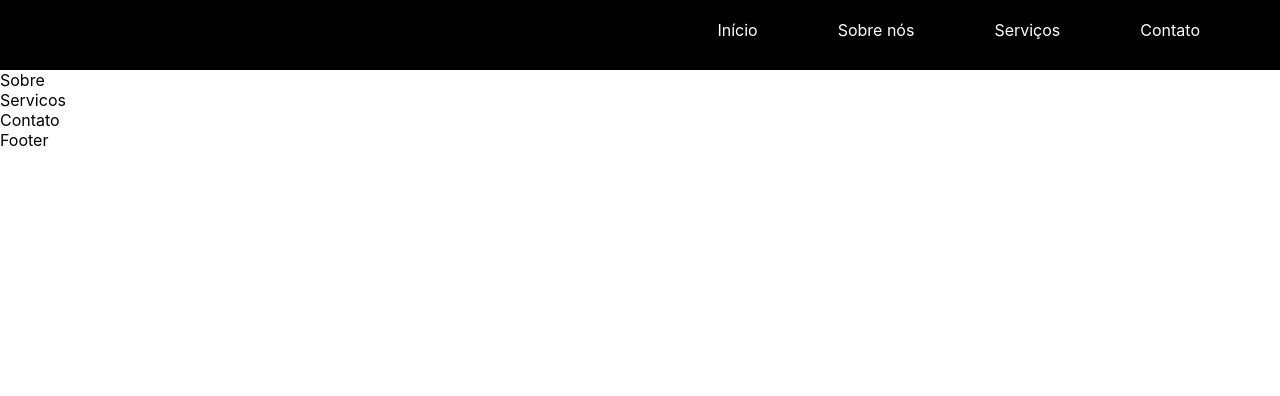
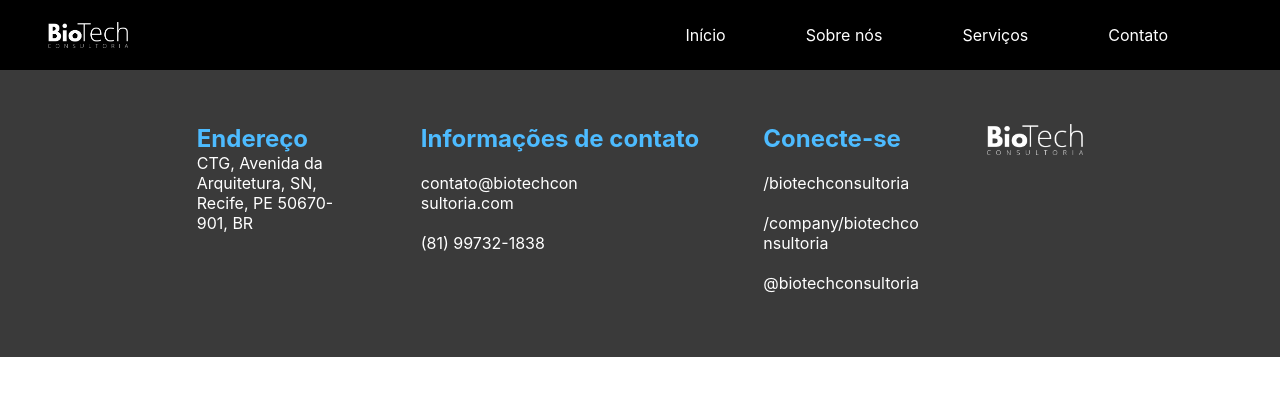
Before and after one commit to citi-onboarding/biotech-onepage, a Django app: page / in a window 1280 px wide. Shown: the top 396 px of the page. Run offline with Django 3.2, Linux system fonts and the light colour scheme.

Commit message:
navbar quase pronta e footer quase pronto

```diff
--- a/core/templates/sections/footer.html
+++ b/core/templates/sections/footer.html
@@ -1,4 +1,41 @@
-{% load static %}
-<section id="footer">
-    Footer
-</section>
+<footer>
+    <div id="cinza">
+        <div class="endereco">
+            <img>
+            <h2>Endereço</h2>
+            <p>CTG, Avenida da Arquitetura, SN, Recife, PE 50670-901, BR</p>
+        </div>
+        <div class="informacoes">
+            <h2>Informações de contato</h2>
+            <ul>
+                <li>
+                    <img>
+                    <p>contato@biotechconsultoria.com</p>
+                </li>
+                <li>
+                    <img>
+                    <p>(81) 99732-1838</p>
+                </li>
+            </ul>
+        </div>
+        <div class="conecte">
+            <h2>Conecte-se</h2>
+            <ul>
+                <li>
+                    <img>
+                    <p>/biotechconsultoria</p>
+                </li>
+                <li>
+                    <img>
+                    <p>/company/biotechconsultoria</p>
+                </li>
+                <li>
+                    <img>
+                    <p>@biotechconsultoria</p>
+                </li>
+            </ul>
+        </div>
+        <div class="logo-footer"><img src="static\img\Logo_Branca1.png"></div>
+    </div>
+    <div id="preto"></div>
+</footer>
--- a/core/templates/sections/navbar.html
+++ b/core/templates/sections/navbar.html
@@ -1,29 +1,59 @@
-<nav>
-    <a id="logo-navbar"> <img> </a>
+<nav id="nav">
+    <a id="logo-navbar" href="banner.html"> <img src="static\img\Logo_Branca1.png"> </a>
     <ul class="categorias">
         <li>
-            <a href="/inicio" id="inicio">Início</a>
+            <a href="banner.html" id="inicio">Início</a>
         </li>
         <li>
-            <a href="/sobreNos" id="sobreNos">Sobre nós</a>
+            <a href="sobre.html" id="sobreNos">Sobre nós</a>
         </li>
         <li>
-            <a href="/servicos" id="servicos">Serviços</a>
+            <a href="servicos.html" id="servicos">Serviços</a>
         </li>
         <li>
-            <a href="/contato" id="contato">Contato</a>
+            <a href="contato.html" id="contato">Contato</a>
+        </li>
+        <li>
+            <div id="menu-barras" onclick="rotateButtonFunction(this)">
+                <div class="bar1"></div>
+                <div class="bar2"></div>
+                <div class="bar3"></div>
+                <div class="menu" id="dropdown">
+                    <ul>
+                        <li>
+                            <a href="banner.html" id="inicio">Início</a>
+                        </li>
+                        <li>
+                            <a href="sobre.html" id="sobreNos">Sobre nós</a>
+                        </li>
+                        <li>
+                            <a href="servicos.html" id="servicos">Serviços</a>
+                        </li>
+                        <li>
+                            <a href="contato.html" id="contato">Contato</a>
+                        </li>
+                    </ul>
+                </div>
+            </div>
         </li>
     </ul>
-    <a id="menu-barras" onclick="rotateButtonFunction(this)">
-        <div class="bar1"></div>
-        <div class="bar2"></div>
-        <div class="bar3"></div>
-    </a>
 </nav>
 
 <!--COLOCAR FUNCAO NO .JS-->
 <script>
 function rotateButtonFunction(x) {
   x.classList.toggle("change");
+  document.getElementById("dropdown").classList.toggle("show");
 }
+var prevScrollpos = window.pageYOffset;
+window.onscroll = function() {
+var currentScrollPos = window.pageYOffset;
+  if (prevScrollpos > currentScrollPos) {
+    document.getElementById("nav").style.opacity = "10%";
+  } else {
+    document.getElementById("nav").style.opacity = "100%";
+  }
+  prevScrollpos = currentScrollPos;
+}
+
 </script>
--- a/static/css/navbar.css
+++ b/static/css/navbar.css
@@ -1,21 +1,44 @@
 nav {
     background-color: rgb(0, 0, 0);
-    position: relative;
+    position: fixed;
     width: 100vw;
     height: 70px;
+    display: flex;
     overflow: hidden;
+    display: flex;
+    /* justify-content: center; */
+    align-items: center;
+}
+nav #logo-navbar {
+    display: flex;
+    align-items: center;
+    justify-content: center;
+    text-align: center;
+    padding-left: 3em;
+}
+nav #logo-navbar img {
+    display: block;
+    margin-top: auto;
+    margin-bottom: auto;
+    width: 5em;
 }
 nav .categorias {
-    position: fixed;
+    position: absolute;
     display: flex;
     list-style: none;
     flex-direction: row;
-    color: white;
+    /* color: white; */
     text-align: center;
+    display: flex;
+    justify-content: center;
+    align-items: center;
     right: 0;
-    padding-right: 5em;
+    padding-right: 2em;
+    display: flex;
+    align-items: center;
+    justify-content: center;
 }
-nav ul li {
+nav .categorias li {
    padding-left: 5em;
 }
 nav .categorias li a{
@@ -33,8 +56,24 @@
 #menu-barras {
     cursor: pointer;
     float: right;
-    margin-right: 5em;
-    margin-top: 1em;
+}
+#menu-barras .menu {
+    background-color: black;
+    color: white;
+    overflow: hidden;
+    right: -100p;
+    z-index: 10;
+    padding: 1em;
+    width: 20vw;
+    right: 0;
+    position: absolute;
+    display: none;
+    height: 50vh;
+    min-width: 200px;
+}
+#menu-barras .menu li {
+    list-style: none;
+    padding: 1em;
 }
 .bar1, .bar2, .bar3 {
     width: 35px;
@@ -57,6 +96,9 @@
     -webkit-transform: rotate(45deg) translate(-8px, -8px);
     transform: rotate(45deg) translate(-8px, -8px);
 }
+.show .menu {
+    display: block;
+}
 @media only screen and (max-width: 800px) {
     nav .categorias li a {
         display: none;
@@ -73,3 +115,35 @@
         transition: 0ms;
     }
 }
+footer {
+    bottom: 0;
+    background-color: #3A3A3A;
+    color: white;
+
+}
+#cinza {
+    display: flex;
+    justify-content: center;
+    flex-direction: row;
+    padding: 2em;
+}
+#cinza h2 {
+    color: #4DBBFF;
+}
+#cinza p {
+    width: 10em;
+    word-wrap: break-word;
+}
+#cinza ul li {
+    list-style: none;
+    word-wrap: break-word;
+}
+#cinza .endereco, .informacoes, .conecte {
+    display: flex;
+    flex-direction: column;
+    padding: 2em;
+}
+#cinza .logo-footer img {
+    width: 10em;
+    padding: 2em;
+}
```
Also changed, not shown: static/img/Logo_Branca1.png (added).
